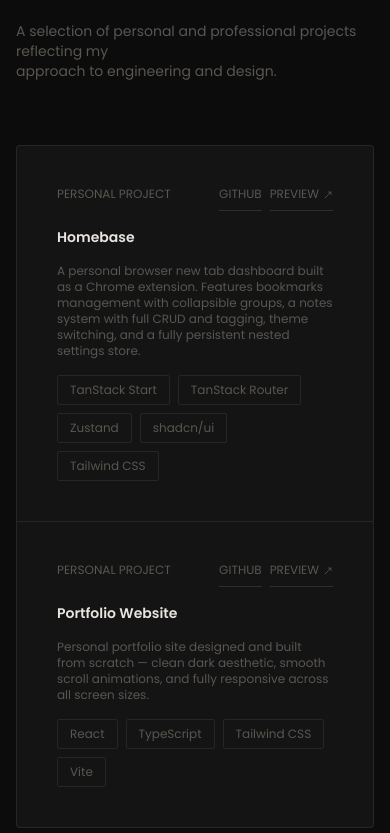
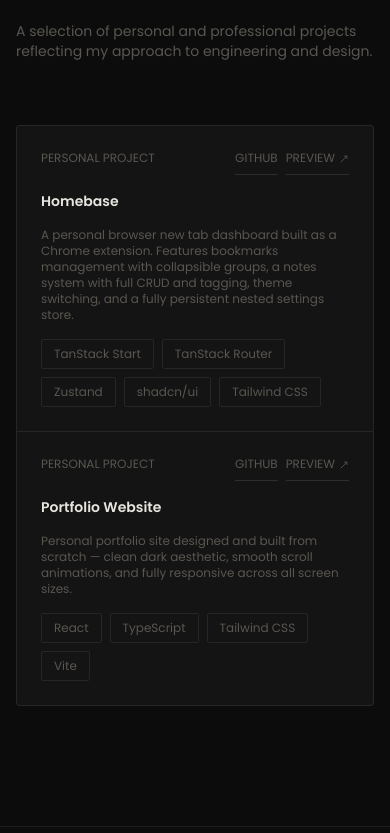
Before and after one commit to jhonangelob/dev-portfolio-v4, a Next.js app: page / in a window 390 px wide. Shown: the part 5431-6264 px from the top of the page. Built offline with nearby package versions, Linux system fonts and the light colour scheme.

Commit message:
fix line breaks

```diff
--- a/src/components/sections/Contact.tsx
+++ b/src/components/sections/Contact.tsx
@@ -83,9 +83,9 @@ const Contact = () => {
           >
             <p className='text-muted-foreground text-sm'>
               Have a project in mind, a role to fill, or just want to say hello?
-              <br />
+              <br className='hidden md:block' />
               I&apos;m always open to discussing new opportunities and
-              <br /> interesting challenges.
+              <br className='hidden md:block' /> interesting challenges.
             </p>
             <Link
               href={`mailto:${ABOUT.email}`}
--- a/src/components/sections/Hero.tsx
+++ b/src/components/sections/Hero.tsx
@@ -37,9 +37,9 @@ const Hero = () => {
             className='text-secondary-foreground text-xs md:text-sm'
           >
             Software Engineer based in the Philippines — building scalable,
-            <br /> user-focused web applications with modern tooling and a
-            strong eye
-            <br /> for quality.
+            <br className='hidden md:block' /> user-focused web applications
+            with modern tooling and a strong eye
+            <br className='hidden md:block' /> for quality.
           </motion.p>
           <motion.div variants={fadeUp} className='space-x-2'>
             <Link
--- a/src/components/sections/Projects.tsx
+++ b/src/components/sections/Projects.tsx
@@ -35,7 +35,8 @@ const Projects = () => {
             <p className='text-primary italic'>work.</p>
             <p className='text-muted-foreground mt-4 text-sm font-normal'>
               A selection of personal and professional projects reflecting my
-              <br /> approach to engineering and design.
+              <br className='hidden md:block' /> approach to engineering and
+              design.
             </p>
           </motion.div>
         </motion.div>
@@ -51,7 +52,7 @@ const Projects = () => {
               key={index}
               variants={fadeUp}
               className={cn(
-                'flex flex-col gap-4 p-10',
+                'flex flex-col gap-4 p-6 md:p-10',
                 index % 2 === 0 && 'border-b md:border-r'
               )}
             >
```
